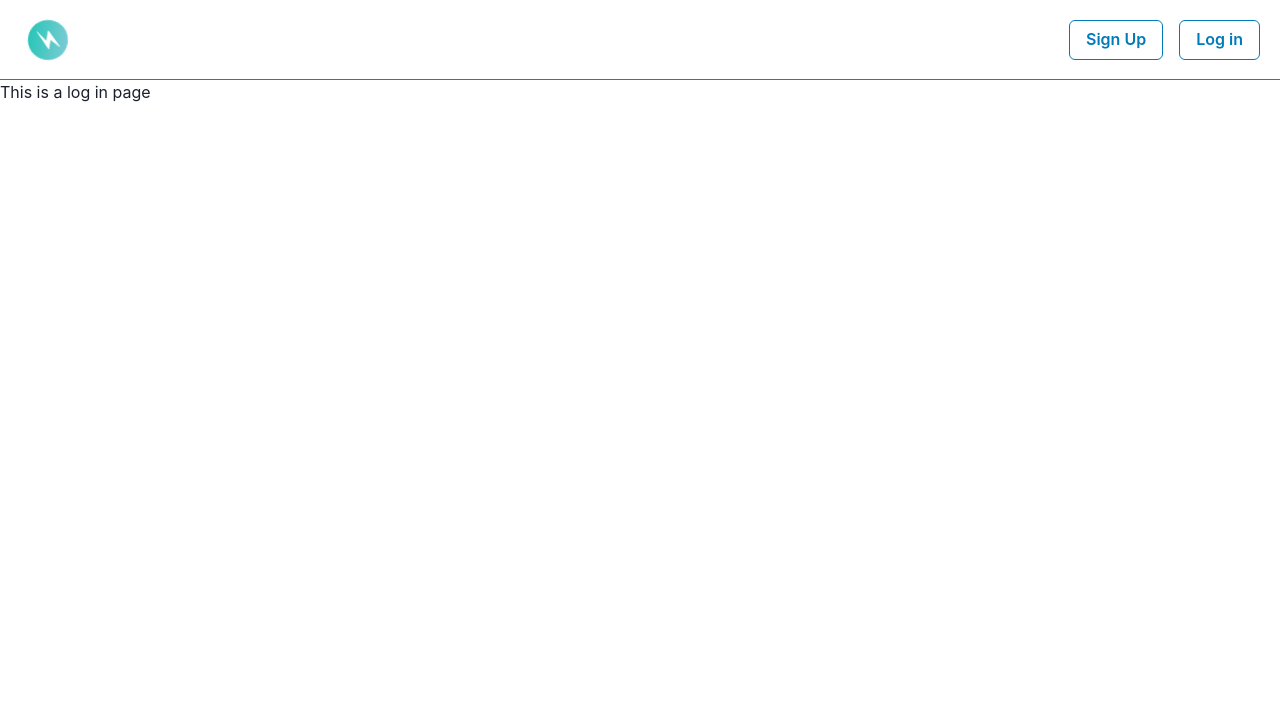
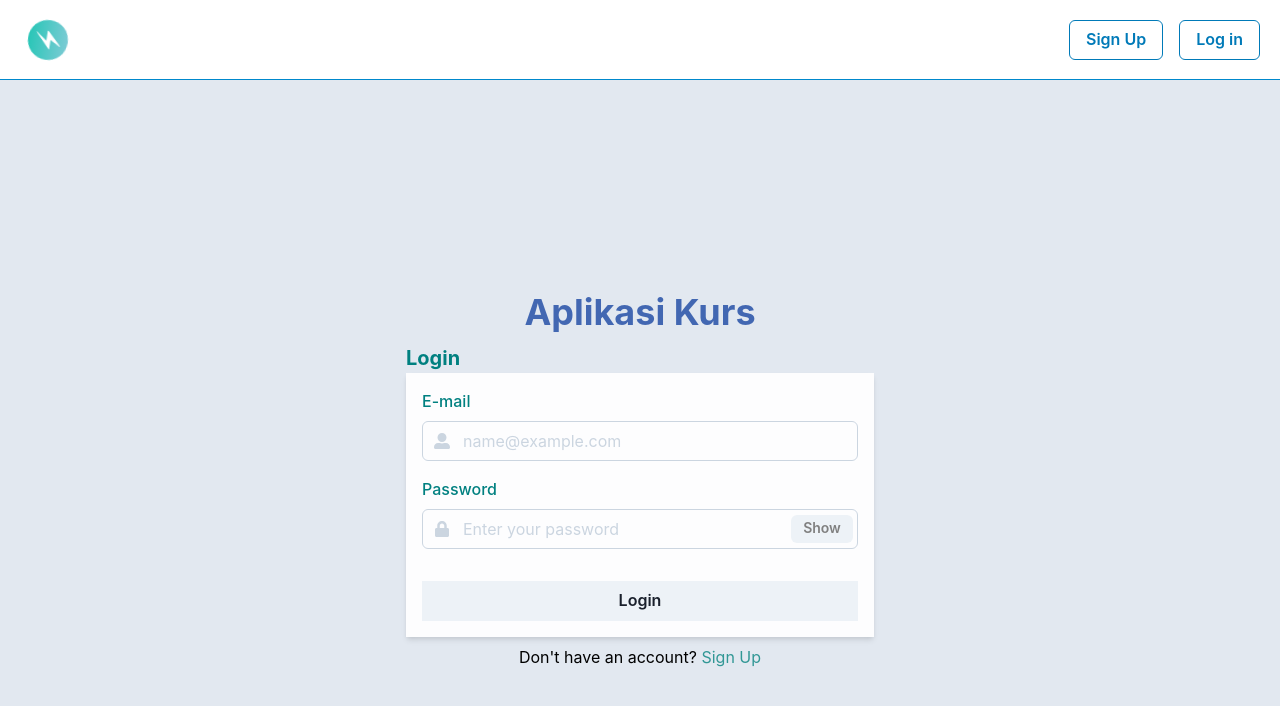
Before and after one commit to atriple/kursauth, a React (Create React App) app: page /login in a window 1280 px wide. Shown: the top 706 px of the page. Built offline with nearby package versions, Linux system fonts and the light colour scheme.

Commit message:
Progress on authentication

```diff
--- a/package.json
+++ b/package.json
@@ -7,6 +7,9 @@
     "@chakra-ui/react": "^1.6.4",
     "@emotion/react": "^11.4.0",
     "@emotion/styled": "^11.3.0",
+    "@feathersjs/authentication-client": "^4.5.11",
+    "@feathersjs/client": "^4.5.11",
+    "@feathersjs/feathers": "^4.5.11",
     "@testing-library/jest-dom": "^5.14.1",
     "@testing-library/react": "^10.4.9",
     "@testing-library/user-event": "^12.8.3",
--- a/src/App.js
+++ b/src/App.js
@@ -1,4 +1,4 @@
-import React from 'react';
+import React, { useState } from 'react';
 import {
   ChakraProvider,
   Code,
@@ -16,6 +16,12 @@ import LogIn from './LogIn';
 import { Logo } from './Logo';
 
 export default function App() {
+  const [token, setToken] = useState();
+
+  // if (!token) {
+  //   return <LogIn setToken={setToken} />;
+  // }
+
   return (
     <ChakraProvider theme={theme}>
       <BrowserRouter>
@@ -38,7 +44,7 @@ export default function App() {
             <Kurs />
           </Route>
           <Route path="/login">
-            <LogIn />
+            <LogIn setToken={setToken} />
           </Route>
           <Route path="/register">
             <Registration />
--- a/src/LogIn.js
+++ b/src/LogIn.js
@@ -1,6 +1,152 @@
-import React from 'react';
-import { Text } from '@chakra-ui/layout';
+import { useState } from 'react';
+// import GoogleButton from "react-google-button";
+import {
+  Flex,
+  Heading,
+  Input,
+  Button,
+  InputGroup,
+  Stack,
+  InputLeftElement,
+  chakra,
+  Box,
+  Link,
+  FormControl,
+  FormLabel,
+  FormHelperText,
+  InputRightElement,
+  Text,
+} from '@chakra-ui/react';
+import { FaUserAlt, FaLock } from 'react-icons/fa';
+import feathersClient, { rest, authentication } from '@feathersjs/client';
 
-export default function LogIn() {
-  return <Text>This is a log in page</Text>;
+const CFaUserAlt = chakra(FaUserAlt);
+const CFaLock = chakra(FaLock);
+
+async function loginUser(email, password) {
+  const app = feathersClient();
+  const restClient = rest('http://localhost:3030');
+  app.configure(restClient.fetch(window.fetch));
+  app.configure(authentication({ storageKey: 'auth' }));
+  app
+    .authenticate({ strategy: 'local', email, password })
+    .then(data => console.log(data))
+    .catch(err => console.error(err));
 }
+
+export default function LogIn({ setToken }) {
+  const [showPassword, setShowPassword] = useState(false);
+  const [username, setUsername] = useState();
+  const [password, setPassword] = useState();
+  const [error, setError] = useState('');
+
+  const handleShowClick = () => setShowPassword(!showPassword);
+  const handleSubmit = async e => {
+    e.preventDefault();
+    console.log(username, password);
+    if (!username || !password) {
+      setError('Masukkan username/password!');
+      return;
+    }
+    await loginUser(username, password);
+  };
+
+  return (
+    <Flex
+      flexDirection="column"
+      width="100wh"
+      height="100vh"
+      backgroundColor="gray.200"
+      justifyContent="center"
+      alignItems="center"
+    >
+      <Stack
+        flexDir="column"
+        mb="2"
+        justifyContent="center"
+        alignItems="center"
+      >
+        <Heading color="facebook.400">Aplikasi Kurs</Heading>
+        <Box minW={{ base: '90%', md: '468px' }}>
+          <Text fontSize="xl" color="teal" fontWeight="bold">
+            Login
+          </Text>
+          <form onSubmit={handleSubmit}>
+            <Stack
+              spacing={4}
+              p="1rem"
+              backgroundColor="whiteAlpha.900"
+              boxShadow="md"
+            >
+              <FormControl>
+                <FormLabel color="teal">E-mail</FormLabel>
+                <InputGroup>
+                  <InputLeftElement
+                    pointerEvents="none"
+                    children={<CFaUserAlt color="gray.300" />}
+                  />
+                  <Input
+                    borderColor="gray.300"
+                    _placeholder={{ color: 'gray.300' }}
+                    type="email"
+                    placeholder="name@example.com"
+                    textColor="black"
+                    onChange={e => setUsername(e.target.value)}
+                  />
+                </InputGroup>
+              </FormControl>
+              <FormControl>
+                <FormLabel color="teal">Password</FormLabel>
+                <InputGroup>
+                  <InputLeftElement
+                    pointerEvents="none"
+                    color="gray.300"
+                    children={<CFaLock color="gray.300" />}
+                  />
+                  <Input
+                    borderColor="gray.300"
+                    _placeholder={{ color: 'gray.300' }}
+                    type={showPassword ? 'text' : 'password'}
+                    placeholder="Enter your password"
+                    textColor="black"
+                    onChange={e => setPassword(e.target.value)}
+                  />
+                  <InputRightElement width="4.5rem">
+                    <Button
+                      color="gray"
+                      h="1.75rem"
+                      size="sm"
+                      onClick={handleShowClick}
+                    >
+                      {showPassword ? 'Hide' : 'Show'}
+                    </Button>
+                  </InputRightElement>
+                </InputGroup>
+              </FormControl>
+              <Text textColor="red.400">{error}</Text>
+              <Button
+                borderRadius={0}
+                type="submit"
+                variant="solid"
+                width="full"
+              >
+                Login
+              </Button>
+            </Stack>
+          </form>
+        </Box>
+      </Stack>
+      <Box color="black">
+        Don't have an account?{' '}
+        <Link color="teal.500" href="#">
+          Sign Up
+        </Link>
+      </Box>
+      {/* <GoogleButton
+        onClick={() => {
+          console.log('Google button clicked');
+        }}
+      /> */}
+    </Flex>
+  );
+}
```
Also changed, not shown: 1 other file (tests, documents, lock files or other folders).
